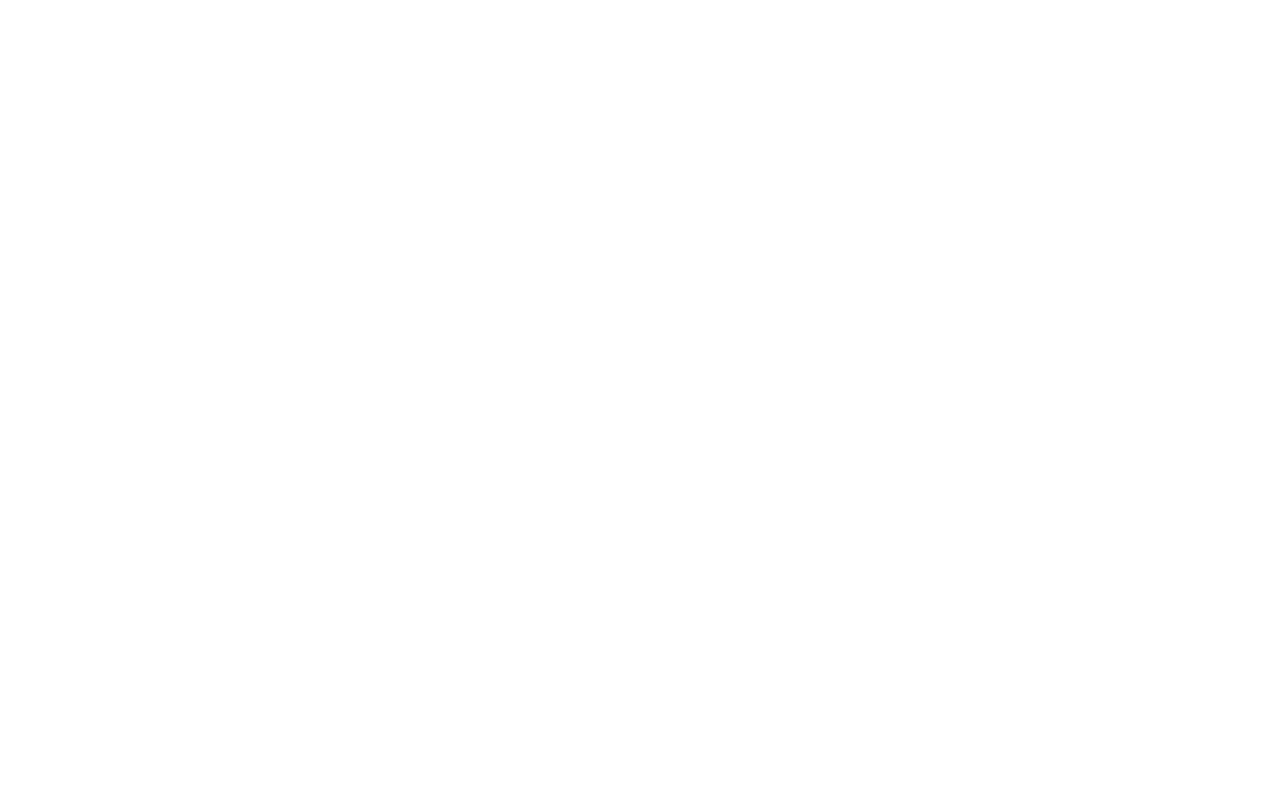
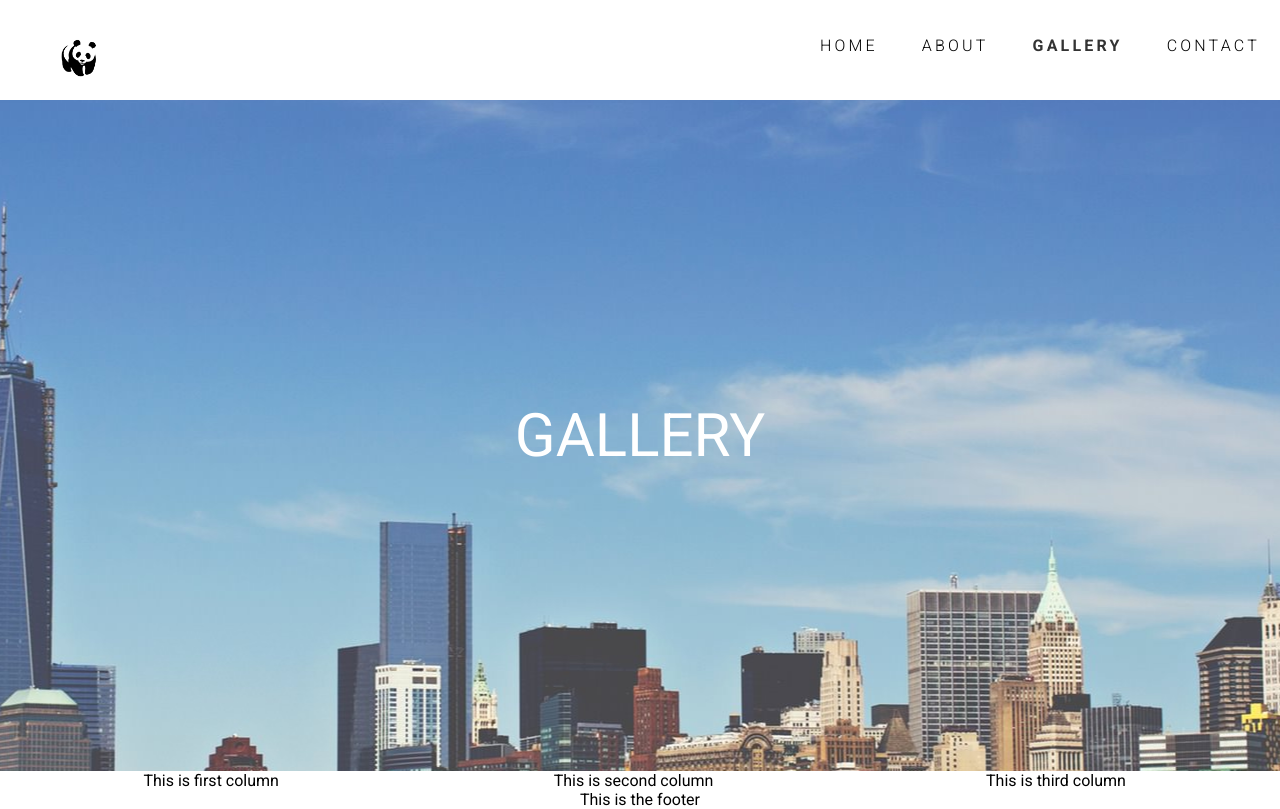
Before and after one commit to spammusubeats/next-generation-scholars, a plain HTML site: page week-4-project/slides-demo-box-model/gallery.html in a window 1280 px wide. Drawn offline with Linux system fonts and the light colour scheme.

Commit message:
adding images and pages

```diff
--- a/week-4-project/slides-demo-box-model/about.html
+++ b/week-4-project/slides-demo-box-model/about.html
@@ -0,0 +1,87 @@
+<!doctype html>
+
+<html lang="en">
+<head>
+  <meta charset="utf-8">
+
+  <title>ABOUT US</title>
+  <meta name="description" content="Week 4 - Box Model Site">
+  <meta name="author" content="NGS">
+
+  <!-- For responsive layout -->
+  <meta name="viewport" content="width=device-width, initial-scale=1.0">
+
+  <!-- Webfonts -->
+  <link href="https://fonts.googleapis.com/css?family=Roboto:300,400,700" rel="stylesheet">
+
+
+  <!-- External Stylesheet -->
+  <link rel="stylesheet" href="styles.css" />
+
+
+  <!-- Embedded Stylesheet -->
+  <style>
+
+  </style>
+  <!--[if lt IE 9]>
+    <script src="https://cdnjs.cloudflare.com/ajax/libs/html5shiv/3.7.3/html5shiv.js"></script>
+  <![endif]-->
+</head>
+
+<body>
+
+  <div id="container">
+
+    <div id="navigation" class="row">
+
+      <ul id="links" class="float-left">
+        <li>
+          <img src="img/logo.png" class="logo" />
+        </li>
+      </ul>
+
+      <ul id="links" class="float-right">
+        <li>
+          <a href="index.html">HOME</a>
+        </li>
+        <li>
+          <a href="about.html" class="active">ABOUT</a>
+        </li>
+        <li>
+          <a href="gallery.html">GALLERY</a>
+        </li>
+        <li>
+          <a href="contact.html">CONTACT</a>
+        </li>
+      </ul>
+
+    </div>
+
+    <div id="hero" class="row">
+      ABOUT US
+    </div>
+
+    <div id="main-content" class="row">
+
+      <div class="column">
+        This is first column
+      </div>
+
+      <div class="column">
+        This is second column
+      </div>
+
+      <div class="column">
+        This is third column
+      </div>
+
+    </div>
+
+    <div id="footer">
+      This is the footer
+    </div>
+
+  </div>
+
+</body>
+</html>
--- a/week-4-project/slides-demo-box-model/gallery.html
+++ b/week-4-project/slides-demo-box-model/gallery.html
@@ -0,0 +1,87 @@
+<!doctype html>
+
+<html lang="en">
+<head>
+  <meta charset="utf-8">
+
+  <title>OUR WEBSITE</title>
+  <meta name="description" content="Week 4 - Box Model Site">
+  <meta name="author" content="NGS">
+
+  <!-- For responsive layout -->
+  <meta name="viewport" content="width=device-width, initial-scale=1.0">
+
+  <!-- Webfonts -->
+  <link href="https://fonts.googleapis.com/css?family=Roboto:300,400,700" rel="stylesheet">
+
+
+  <!-- External Stylesheet -->
+  <link rel="stylesheet" href="styles.css" />
+
+
+  <!-- Embedded Stylesheet -->
+  <style>
+
+  </style>
+  <!--[if lt IE 9]>
+    <script src="https://cdnjs.cloudflare.com/ajax/libs/html5shiv/3.7.3/html5shiv.js"></script>
+  <![endif]-->
+</head>
+
+<body>
+
+  <div id="container">
+
+    <div id="navigation" class="row">
+
+      <ul id="links" class="float-left">
+        <li>
+          <img src="img/logo.png" class="logo" />
+        </li>
+      </ul>
+
+      <ul id="links" class="float-right">
+        <li>
+          <a href="index.html">HOME</a>
+        </li>
+        <li>
+          <a href="about.html">ABOUT</a>
+        </li>
+        <li>
+          <a href="gallery.html" class="active">GALLERY</a>
+        </li>
+        <li>
+          <a href="contact.html">CONTACT</a>
+        </li>
+      </ul>
+
+    </div>
+
+    <div id="hero" class="row">
+      GALLERY
+    </div>
+
+    <div id="main-content" class="row">
+
+      <div class="column">
+        This is first column
+      </div>
+
+      <div class="column">
+        This is second column
+      </div>
+
+      <div class="column">
+        This is third column
+      </div>
+
+    </div>
+
+    <div id="footer">
+      This is the footer
+    </div>
+
+  </div>
+
+</body>
+</html>
--- a/week-4-project/slides-demo-box-model/styles.css
+++ b/week-4-project/slides-demo-box-model/styles.css
@@ -2,6 +2,7 @@
 
 * {
 	box-sizing: border-box;
+	font-family: 'Roboto', sans-serif;
 }
 
 body {
@@ -37,6 +38,33 @@ body {
 
 #navigation {}
 
+.logo {
+	width: 80px;
+}
+
+#navigation #links li {
+	display: inline-block;
+	padding-top: 20px;
+}
+
+#navigation #links li a {
+	text-decoration: none;
+	letter-spacing: 3.2px;
+	font-weight: 300;
+	color: #000;
+	padding: 20px;
+}
+
+#navigation #links li a:hover {
+	font-weight: 700;
+	color: #333;
+}
+
+#navigation #links li a.active {
+	font-weight: 700;
+	color: #333;
+}
+
 /* Hero Styles */
 
 #hero {
@@ -48,10 +76,6 @@ body {
 	color: #FFF;
 	text-align: center;
 
-}
-
-#navigation #links li {
-	display: inline-block;
 }
 
 /* Main Content Styles */
```
Also changed, not shown: week-4-project/slides-demo-box-model/contact.html (+87 -0 lines), week-4-project/slides-demo-box-model/index.html (+22 -8 lines), week-4-project/slides-demo/navigation-links-demo.html (deleted, +0 -68 lines), week-4-project/slides-demo-box-model/img/logo.png (added), week-4-project/slides-demo/scripts.js (deleted), week-4-project/slides-demo/styles.css (deleted).
